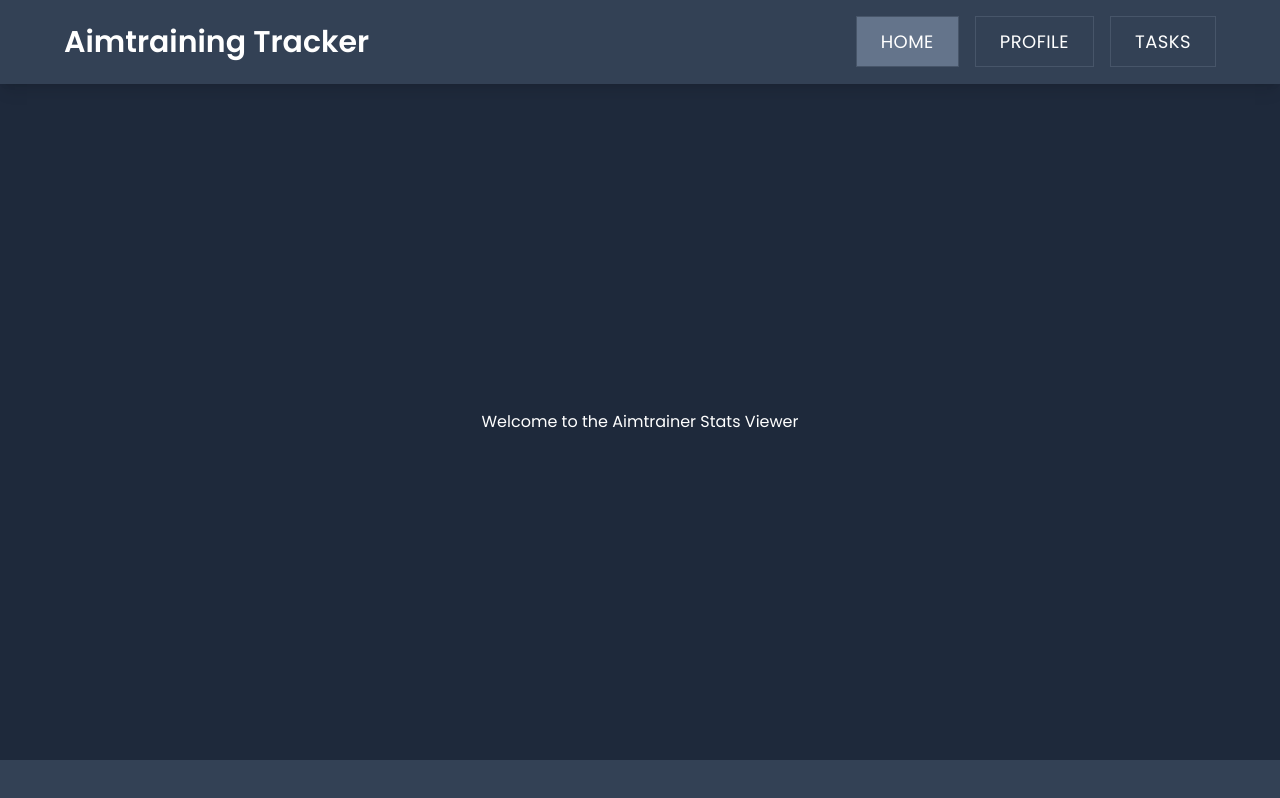
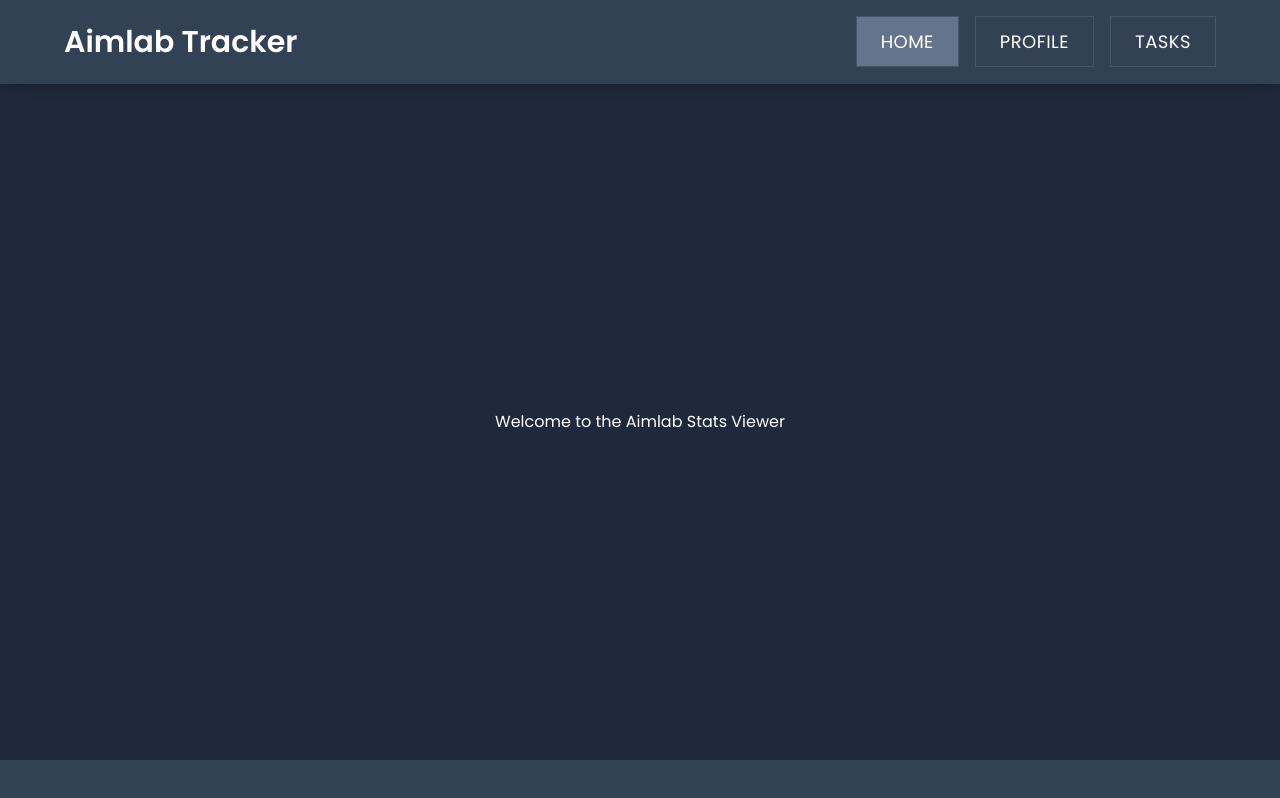
Before and after one commit to yohannesakd/aimlab-benchmarks-viewer, a Vue app: page /home in a window 1280 px wide. Built offline with nearby package versions, Linux system fonts and the light colour scheme.

Commit message:
fix site domain

```diff
--- a/src/components/Layout/TheHeader.vue
+++ b/src/components/Layout/TheHeader.vue
@@ -12,7 +12,7 @@
     "
   >
     <h1 class="text-3xl font-semibold">
-      <router-link to="/home" id="header-text">Aimtraining Tracker</router-link>
+      <router-link to="/home" id="header-text">Aimlab Tracker</router-link>
     </h1>
     <nav id="nav">
       <ul class="flex gap-4">
--- a/src/pages/HomePage.vue
+++ b/src/pages/HomePage.vue
@@ -1,5 +1,5 @@
 <template>
   <section class="grid place-items-center h-80">
-    <h2>Welcome to the Aimtrainer Stats Viewer</h2>
+    <h2>Welcome to the Aimlab Stats Viewer</h2>
   </section>
 </template>
```
